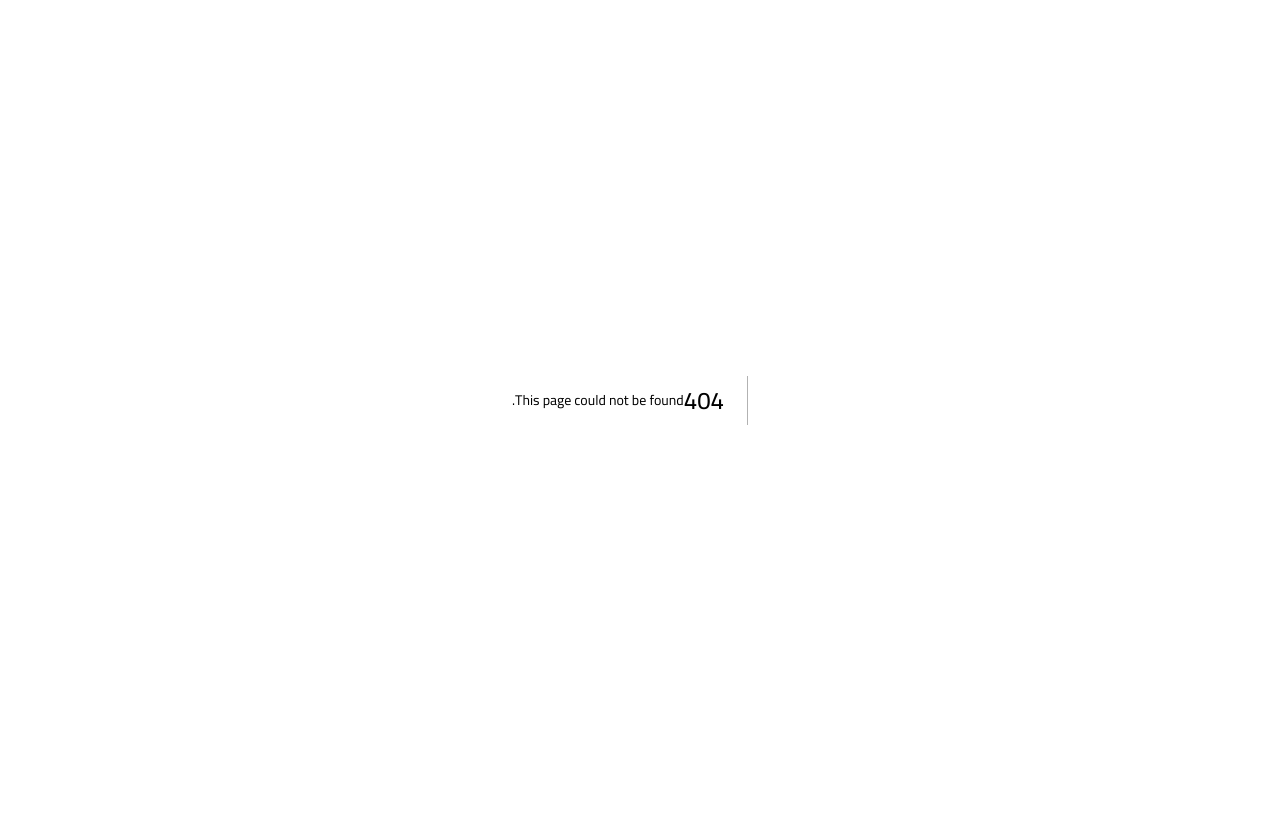
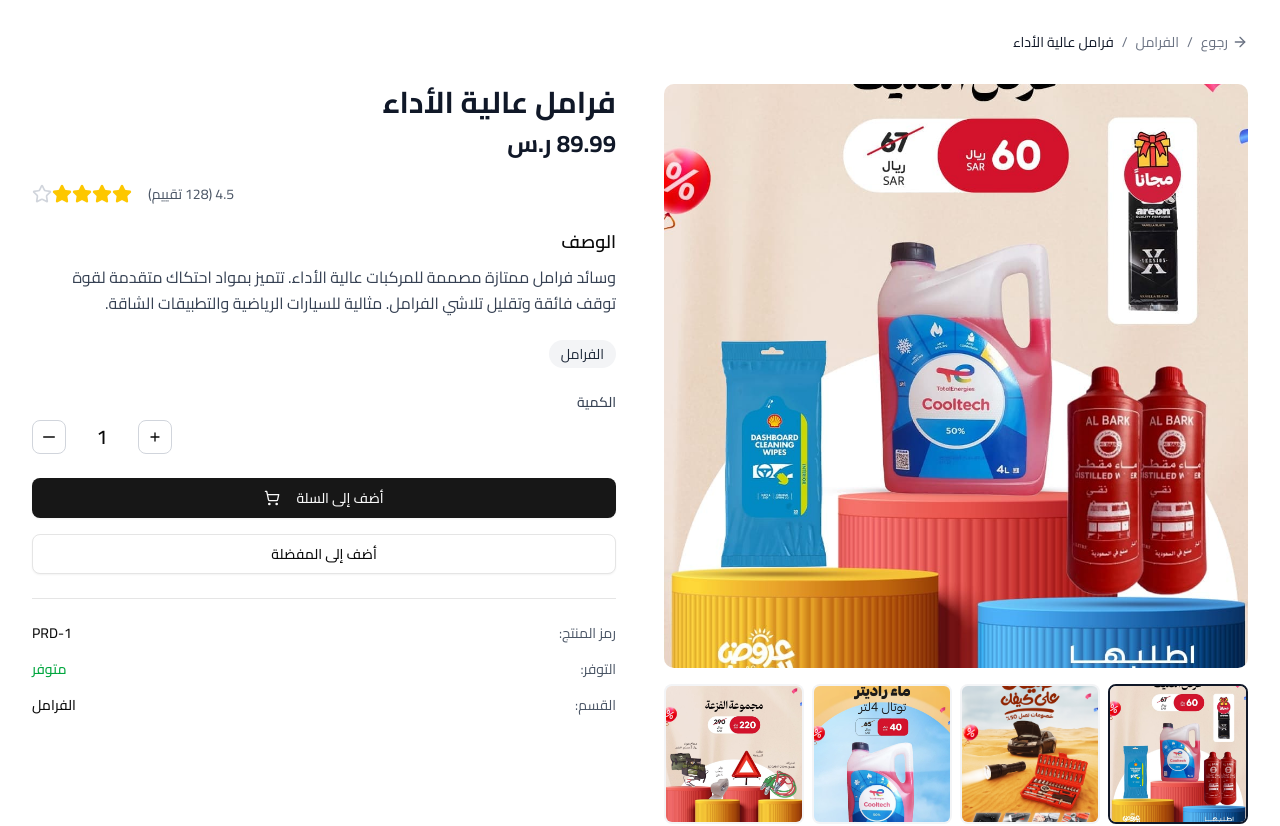
Before and after one commit to mohamedsaeed22/auto-parts, a Next.js app: page /product/1 in a window 1280 px wide. Before the commit this address had no page. Shown: the top 826 px of the page. Before the commit the page ends 800 px from the top, so only its background shows below. Built offline with nearby package versions, Linux system fonts and the light colour scheme.

Commit message:
add: product details

```diff
--- a/src/app/layout.tsx
+++ b/src/app/layout.tsx
@@ -1,6 +1,7 @@
 import type { Metadata } from "next";
 import { Cairo } from "next/font/google";
 import "./globals.css";
+import Footer from "@/components/Footer";
 
 // Import Swiper styles
 import "swiper/css";
@@ -26,7 +27,10 @@ export default function RootLayout({
 }>) {
   return (
     <html lang="ar" dir="rtl">
-      <body className={`${cairo.variable} antialiased`}>{children}</body>
+      <body className={`${cairo.variable} antialiased`}>{children}
+      <Footer />
+
+      </body>
     </html>
   );
 }
--- a/src/app/page.tsx
+++ b/src/app/page.tsx
@@ -15,7 +15,6 @@ export default function Home() {
           <PackagesOffers />
         </div>
       </main>
-      <Footer />
-    </div>
+     </div>
   );
 }
--- /dev/null
+++ b/src/app/product/[id]/page.tsx
@@ -0,0 +1,200 @@
+import Image from "next/image";
+import { Star, ArrowRight, ShoppingCart } from "lucide-react";
+import { Button } from "@/components/ui/button";
+
+const product = {
+  id: 1,
+  title: "فرامل عالية الأداء",
+  price: 89.99,
+  description:
+    "وسائد فرامل ممتازة مصممة للمركبات عالية الأداء. تتميز بمواد احتكاك متقدمة لقوة توقف فائقة وتقليل تلاشي الفرامل. مثالية للسيارات الرياضية والتطبيقات الشاقة.",
+  category: "الفرامل",
+  image: "/offers/offer1.jpg",
+  rating: {
+    rate: 4.5,
+    count: 128,
+  },
+  images: [
+    "/offers/offer1.jpg",
+    "/offers/offer2.jpg",
+    "/offers/offer3.jpg",
+    "/offers/offer4.jpg",
+  ],
+};
+
+export default function ProductDetails() {
+  return (
+    <div className="max-w-7xl mx-auto px-4 sm:px-6 lg:px-8 py-8" >
+      {/* Breadcrumb */}
+      <nav className="flex items-center space-x-2 text-sm text-gray-500 mb-8  ">
+        <button className="flex items-center space-x-1 hover:text-gray-700 transition-colors flex-row-reverse space-x-reverse">
+          <span>رجوع</span>
+          <ArrowRight size={16} />
+        </button>
+        <span>/</span>
+        <span className="capitalize">{product.category}</span>
+        <span>/</span>
+        <span className="text-gray-900 truncate">{product.title}</span>
+      </nav>
+
+      <div className="grid grid-cols-1 lg:grid-cols-2 gap-12">
+        {/* Product Images */}
+        <div className="space-y-4">
+          <div className="aspect-square bg-gray-100 rounded-lg overflow-hidden">
+            <Image
+              src={product.images[0]}
+              alt={product.title}
+              width={600}
+              height={600}
+              className="w-full h-full object-cover"
+            />
+          </div>
+
+          {/* Thumbnail images */}
+          <div className="grid grid-cols-4 gap-2">
+            {product.images.map((image, index) => (
+              <button
+                key={index}
+                className={`aspect-square bg-gray-100 rounded-md overflow-hidden border-2 transition-colors ${
+                  index === 0 ? "border-gray-900" : "border-transparent"
+                }`}
+              >
+                <Image
+                  src={image}
+                  alt={`${product.title} ${index + 1}`}
+                  width={150}
+                  height={150}
+                  className="w-full h-full object-cover"
+                />
+              </button>
+            ))}
+          </div>
+        </div>
+
+        {/* Product Info */}
+        <div className="space-y-6">
+          <div>
+            <h1 className="text-3xl font-bold text-gray-900 mb-2">
+              {product.title}
+            </h1>
+            <p className="text-2xl font-bold text-gray-900">
+              {product.price} ر.س
+            </p>
+          </div>
+
+          {/* Rating */}
+          <div className="flex items-center space-x-4 flex-row-reverse space-x-reverse">
+            <div className="flex items-center">
+              {[...Array(5)].map((_, index) => (
+                <Star
+                  key={index}
+                  size={20}
+                  className={`${
+                    index < Math.floor(product.rating.rate)
+                      ? "text-yellow-400 fill-current"
+                      : "text-gray-300"
+                  }`}
+                />
+              ))}
+            </div>
+            <span className="text-sm text-gray-600">
+              {product.rating.rate} ({product.rating.count} تقييم)
+            </span>
+          </div>
+
+          {/* Description */}
+          <div>
+            <h3 className="text-lg font-semibold mb-2">الوصف</h3>
+            <p className="text-gray-700 leading-relaxed">
+              {product.description}
+            </p>
+          </div>
+
+          {/* Category */}
+          <div>
+            <span className="inline-block bg-gray-100 text-gray-800 px-3 py-1 rounded-full text-sm capitalize">
+              {product.category}
+            </span>
+          </div>
+
+          {/* Quantity Selector (static) */}
+          <div>
+            <label className="block text-sm font-medium text-gray-700 mb-2">
+              الكمية
+            </label>
+            <div className="flex items-center space-x-3 flex-row-reverse space-x-reverse">
+              <button className="p-2 border border-gray-300 rounded-md hover:bg-gray-50 transition-colors">
+                <svg
+                  className="w-4 h-4"
+                  fill="none"
+                  stroke="currentColor"
+                  viewBox="0 0 24 24"
+                >
+                  <path
+                    strokeLinecap="round"
+                    strokeLinejoin="round"
+                    strokeWidth={2}
+                    d="M20 12H4"
+                  />
+                </svg>
+              </button>
+              <span className="text-xl font-semibold w-12 text-center">1</span>
+              <button className="p-2 border border-gray-300 rounded-md hover:bg-gray-50 transition-colors">
+                <svg
+                  className="w-4 h-4"
+                  fill="none"
+                  stroke="currentColor"
+                  viewBox="0 0 24 24"
+                >
+                  <path
+                    strokeLinecap="round"
+                    strokeLinejoin="round"
+                    strokeWidth={2}
+                    d="M12 6v6m0 0v6m0-6h6m-6 0H6"
+                  />
+                </svg>
+              </button>
+            </div>
+          </div>
+
+          {/* Action Buttons */}
+          <div className="space-y-4">
+            <Button
+              className="w-full flex items-center justify-center space-x-2 flex-row-reverse space-x-reverse"
+              size="lg"
+            >
+              <ShoppingCart size={20} />
+              <span>أضف إلى السلة</span>
+            </Button>
+
+            <Button
+              variant="outline"
+              className="w-full flex items-center justify-center space-x-2 flex-row-reverse space-x-reverse"
+              size="lg"
+            >
+              <span>أضف إلى المفضلة</span>
+            </Button>
+          </div>
+
+          {/* Additional Info */}
+          <div className="border-t pt-6 space-y-4">
+            <div className="flex justify-between items-center">
+              <span className="text-sm text-gray-600">رمز المنتج:</span>
+              <span className="text-sm font-medium">PRD-{product.id}</span>
+            </div>
+            <div className="flex justify-between items-center">
+              <span className="text-sm text-gray-600">التوفر:</span>
+              <span className="text-sm font-medium text-green-600">متوفر</span>
+            </div>
+            <div className="flex justify-between items-center">
+              <span className="text-sm text-gray-600">القسم:</span>
+              <span className="text-sm font-medium capitalize">
+                {product.category}
+              </span>
+            </div>
+          </div>
+        </div>
+      </div>
+    </div>
+  );
+}
```
